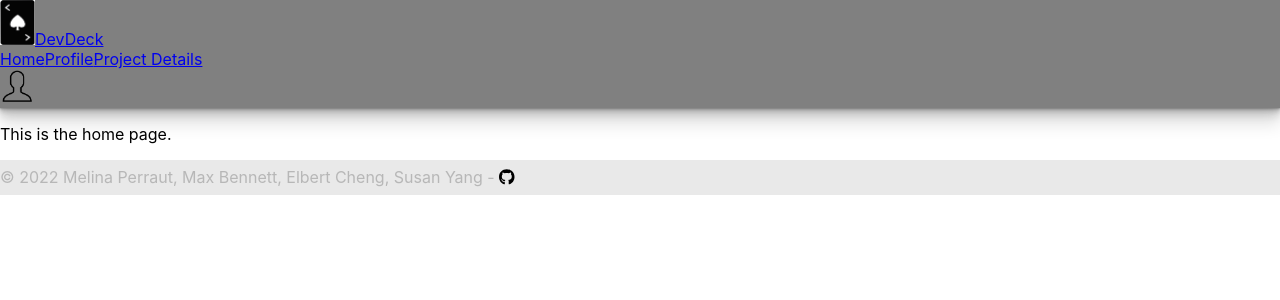
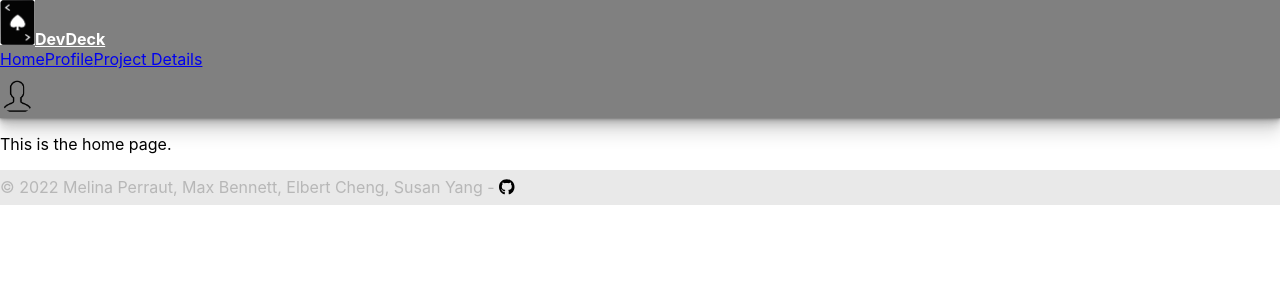
Before and after one commit to info-441-sp22/DevDeck, a React (Create React App) app in the folder client/: page /home in a window 1280 px wide. Shown: the top 300 px of the page. Built offline with nearby package versions, Linux system fonts and the light colour scheme.

Commit message:
Continue editing navbar and footer

```diff
--- a/client/src/App.js
+++ b/client/src/App.js
@@ -2,6 +2,7 @@ import NavBar from './Nav';
 import Footer from './Footer';
 import { useEffect } from "react";
 import { Link, Outlet, useNavigate } from "react-router-dom";
+import './styles/index.css';
 
 export default function App() {
     const navigate = useNavigate();
--- a/client/src/styles/index.css
+++ b/client/src/styles/index.css
@@ -10,6 +10,12 @@ body {
 code {
   font-family: source-code-pro, Menlo, Monaco, Consolas, 'Courier New',
     monospace;
+}
+
+.appContainer { /* flexbox for page layout (so footer sticks to bottom of page) */
+  display: flex;
+  min-height: 100vh;
+  flex-direction: column;
 }
 
 /* navbar & footer */
@@ -26,9 +32,10 @@ code {
   height: 45px;
 }
 
-/* .logo {
+.logo {
   font-weight: bold;
-} */
+  color: white;
+}
 
 .footer {
   bottom: 0;
@@ -47,11 +54,20 @@ code {
 }
 
 .github-icon:hover {
-  color: black;
+  color: gray;
 }
 
-.appContainer { /* flexbox for page layout (so footer sticks to bottom of page) */
-  display: flex;
-  min-height: 100vh;
-  flex-direction: column;
+/* user profile section */
+.nav-profile-pic {
+  width: auto;
+  display: block;
+  margin-top: 10px;
+  margin-left: auto;
+  margin-right: auto;
+  border-radius: 50%;
 }
+
+/* profile pic in navbar */
+.profile-pic-navbar {
+  border-radius: 50%;
+}
```
Also changed, not shown: 1 other file (tests, documents, lock files or other folders).
